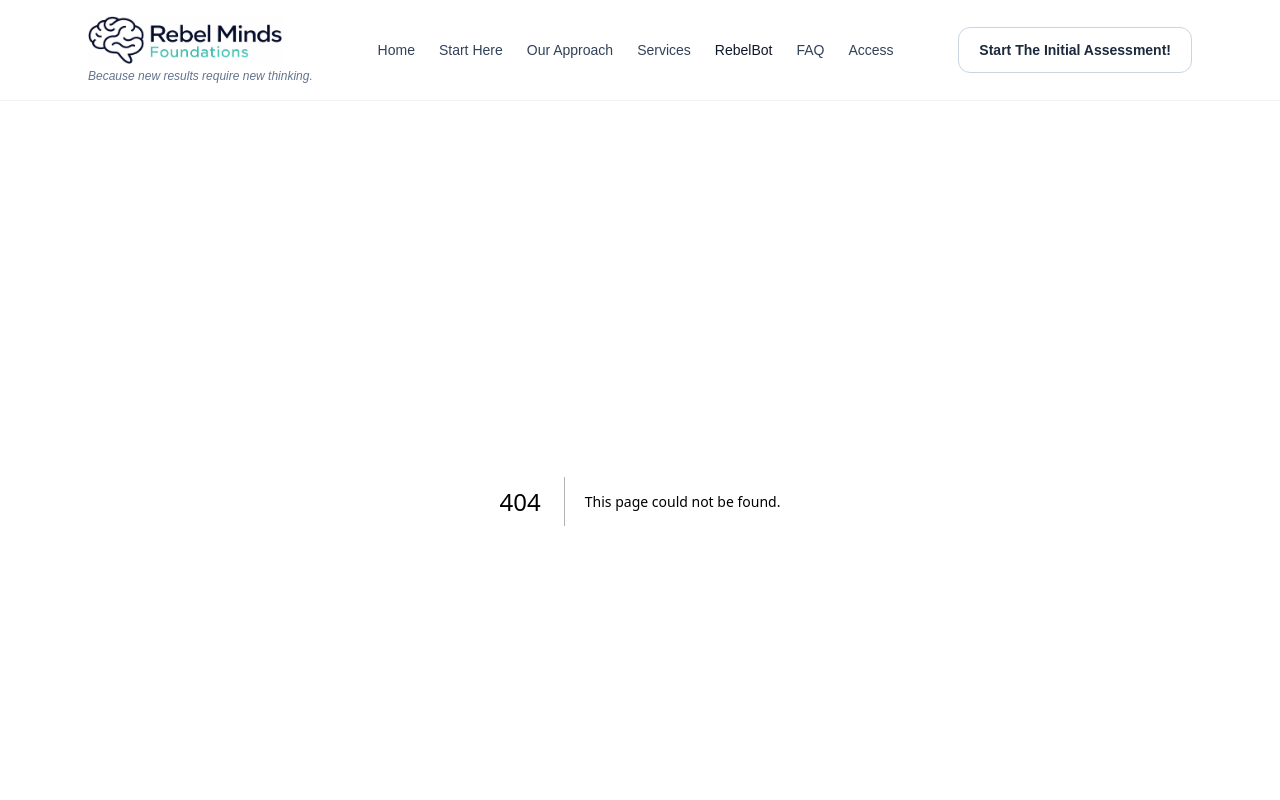
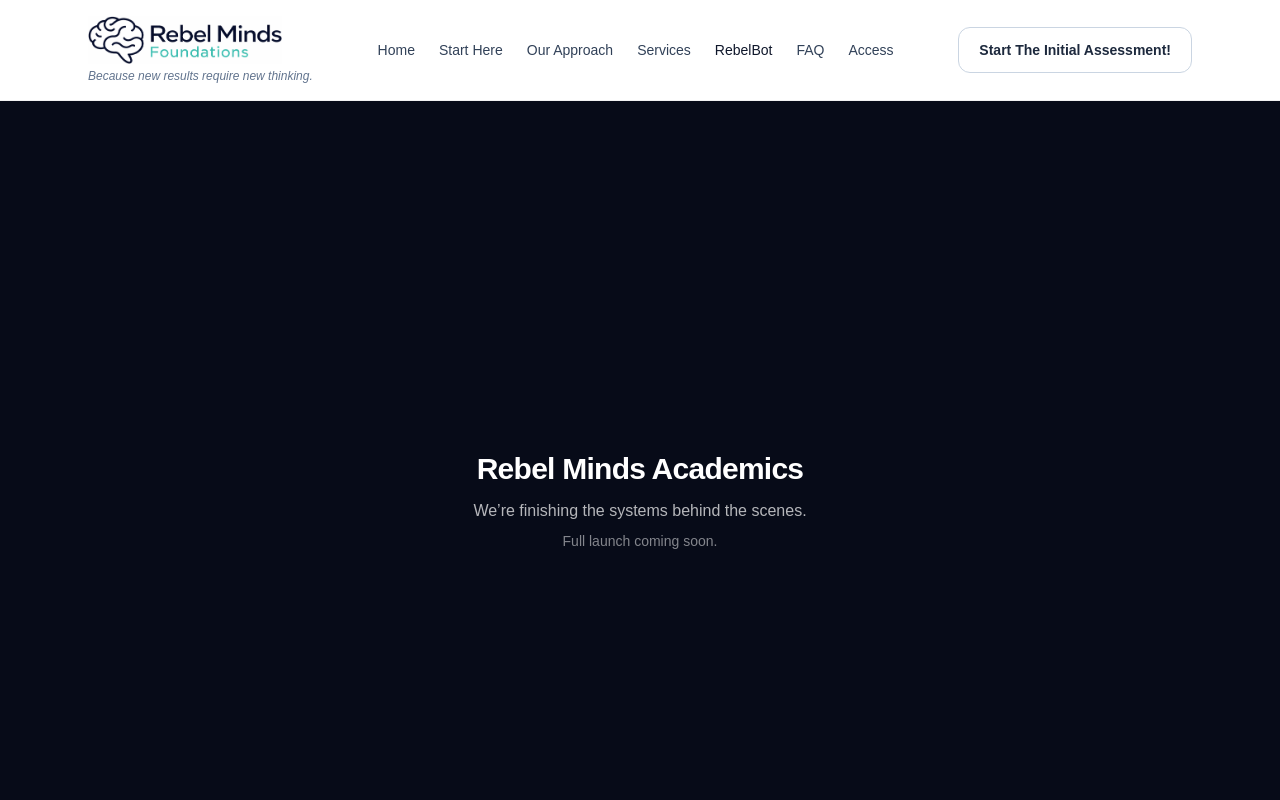
Before and after one commit to donmayuco/rebelmindsfoundations, a Next.js app: page /coming-soon in a window 1280 px wide. Before the commit this address had no page. Shown: the top 800 px of the page. Built offline with nearby package versions, Linux system fonts and the light colour scheme.

Commit message:
Add coming-soon gate with middleware

```diff
--- /dev/null
+++ b/app/coming-soon/page.tsx
@@ -0,0 +1,19 @@
+export default function ComingSoonPage() {
+    return (
+      <main className="flex min-h-screen items-center justify-center bg-[#070B18] text-white">
+        <div className="text-center px-6">
+          <h1 className="text-3xl font-semibold tracking-tight">
+            Rebel Minds Academics
+          </h1>
+
+          <p className="mt-3 text-white/70">
+            We’re finishing the systems behind the scenes.
+          </p>
+
+          <p className="mt-2 text-sm text-white/50">
+            Full launch coming soon.
+          </p>
+        </div>
+      </main>
+    );
+  }
```
